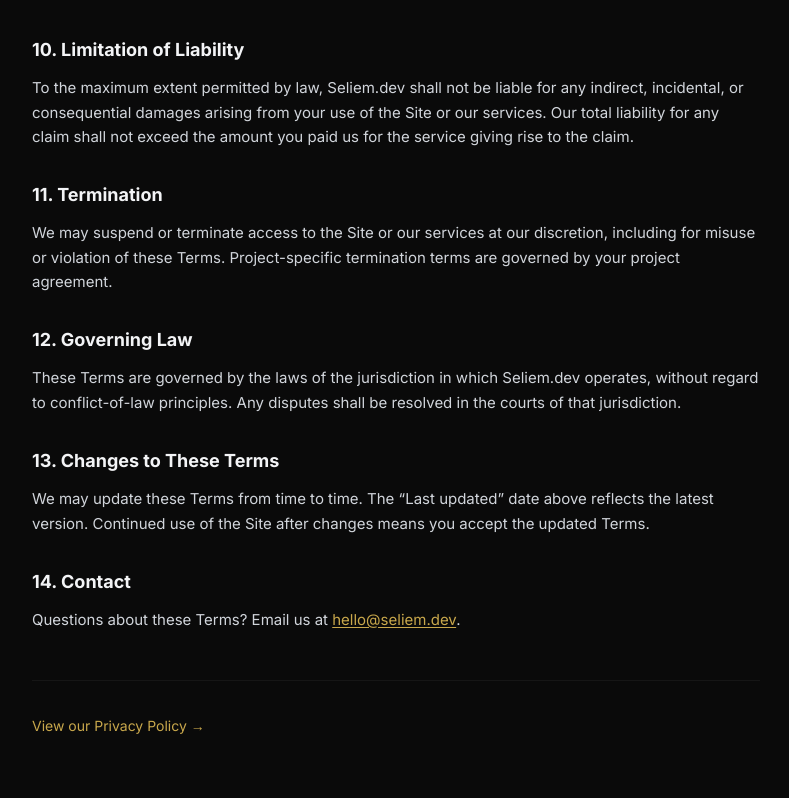
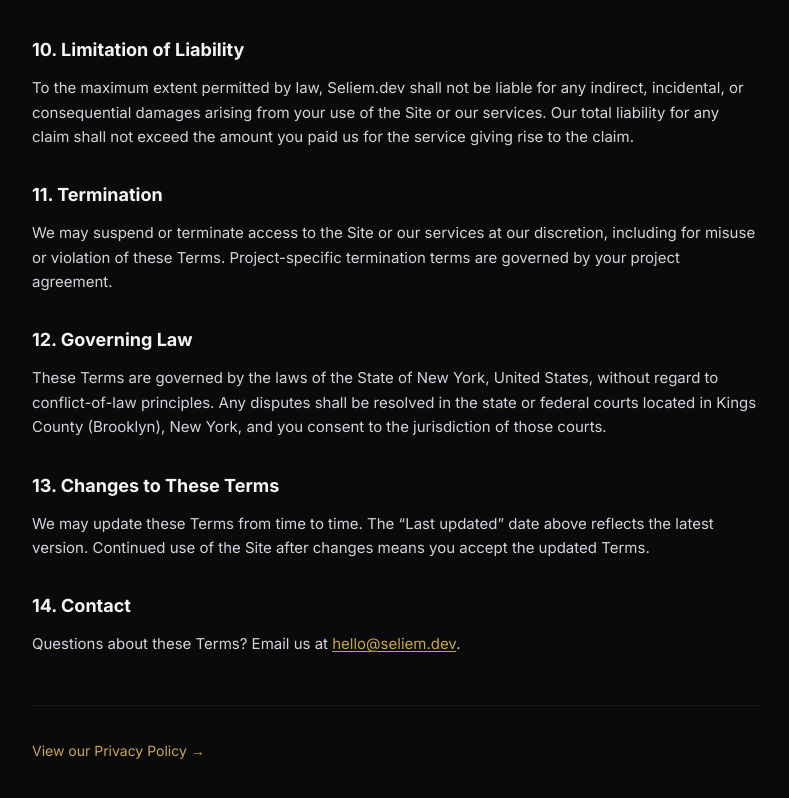
Before and after one commit to mohamedseliembyte/seliem-dev, a Next.js app: page /terms in a window 1280 px wide. Shown: the part 1542-2340 px from the top of the page, without its empty margins (244-1033 px from the left). Built offline with nearby package versions, Linux system fonts and the light colour scheme.

Commit message:
legal: set governing law to New York (Kings County / Brooklyn)
Co-Authored-By: Claude Opus 4.8 <noreply@anthropic.com>

```diff
--- a/src/app/terms/page.tsx
+++ b/src/app/terms/page.tsx
@@ -107,8 +107,9 @@ export default function TermsPage() {
 
           <Section title="12. Governing Law">
             <p>
-              These Terms are governed by the laws of the jurisdiction in which Seliem.dev operates, without regard to
-              conflict-of-law principles. Any disputes shall be resolved in the courts of that jurisdiction.
+              These Terms are governed by the laws of the State of New York, United States, without regard to
+              conflict-of-law principles. Any disputes shall be resolved in the state or federal courts located in
+              Kings County (Brooklyn), New York, and you consent to the jurisdiction of those courts.
             </p>
           </Section>
 
```
